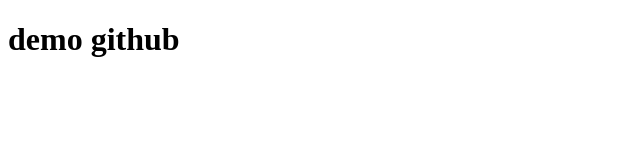
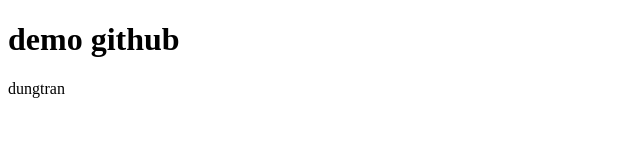
Before and after one commit to Hieu252/Demo-Software-Development-Processes-and-Tools, a plain HTML site: page index.html in a window 1280 px wide. Shown: the full height of the page, 0-640 px from the left. Drawn offline with Linux system fonts and the light colour scheme.

Commit message:
sua doi lan 2

```diff
--- a/index.html
+++ b/index.html
@@ -7,5 +7,6 @@
 </head>
 <body>
     <h1>demo github</h1>
+    <p>dungtran</p>
 </body>
 </html>
```
